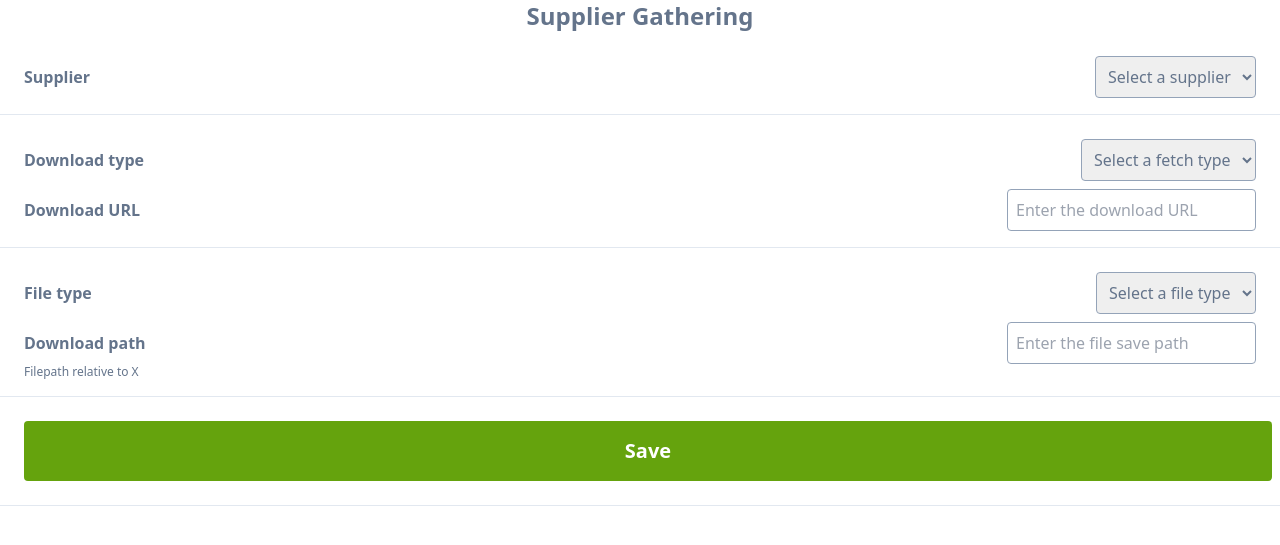
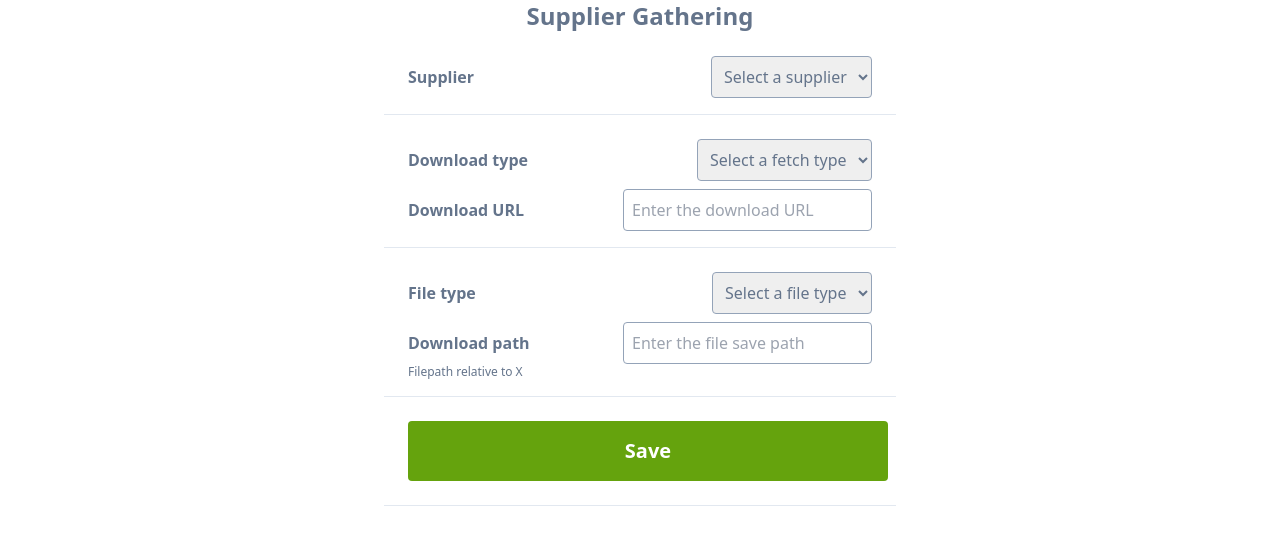
Before and after one commit to FFD-Group/PlaywrightAutomation, a Flask app: page / in a window 1280 px wide. Shown: the top 545 px of the page. Run offline with Flask 3, Linux system fonts and the light colour scheme; parts of the project's set-up code (start-up, migrations or seed data) failed here and were passed over.

Commit message:
Renamed files to more suitable names

```diff
--- a/static/css/styles.css
+++ b/static/css/styles.css
@@ -645,6 +645,10 @@ video {
   max-width: 640px;
 }
 
+.max-w-lg {
+  max-width: 32rem;
+}
+
 @keyframes pulse {
   50% {
     opacity: .5;
--- a/static/js/dragndrop.js
+++ b/static/js/automation-builder.js
@@ -150,6 +150,7 @@ document.addEventListener('alpine:init', () => {
                 return;
             }
             // save, submit etc...
+
         }
     }));
 });
--- a/templates/automation.html
+++ b/templates/automation.html
@@ -209,6 +209,6 @@
         </div>
     </div>
 
-    <script type="text/javascript" src="../static/js/dragndrop.js"></script>
+    <script type="text/javascript" src="../static/js/automation-builder.js"></script>
 </body>
 </html>
--- a/templates/index.html
+++ b/templates/index.html
@@ -6,7 +6,7 @@
     <title>Supplier Gather</title>
     <link href="/static/css/styles.css" rel="stylesheet">
 </head>
-<body>
+<body class="max-w-lg">
     <h1>Supplier Gathering</h1>
     <form>
         <fieldset>
```
